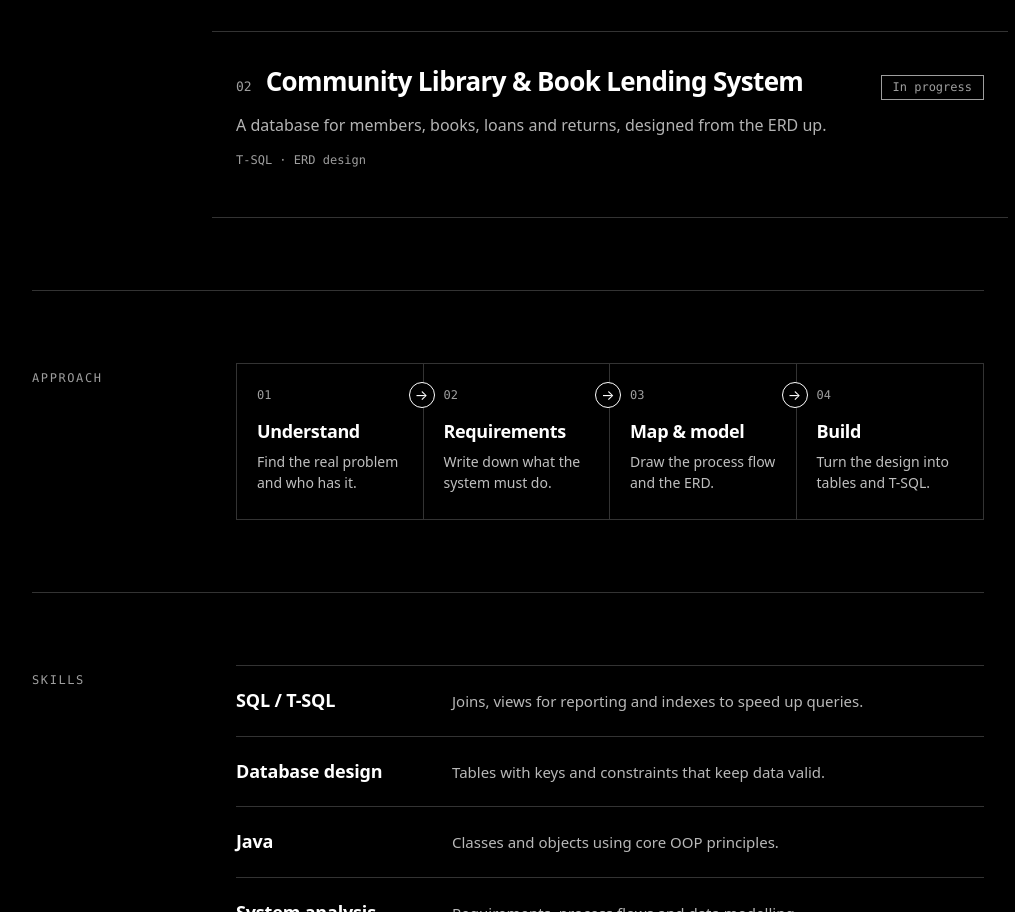
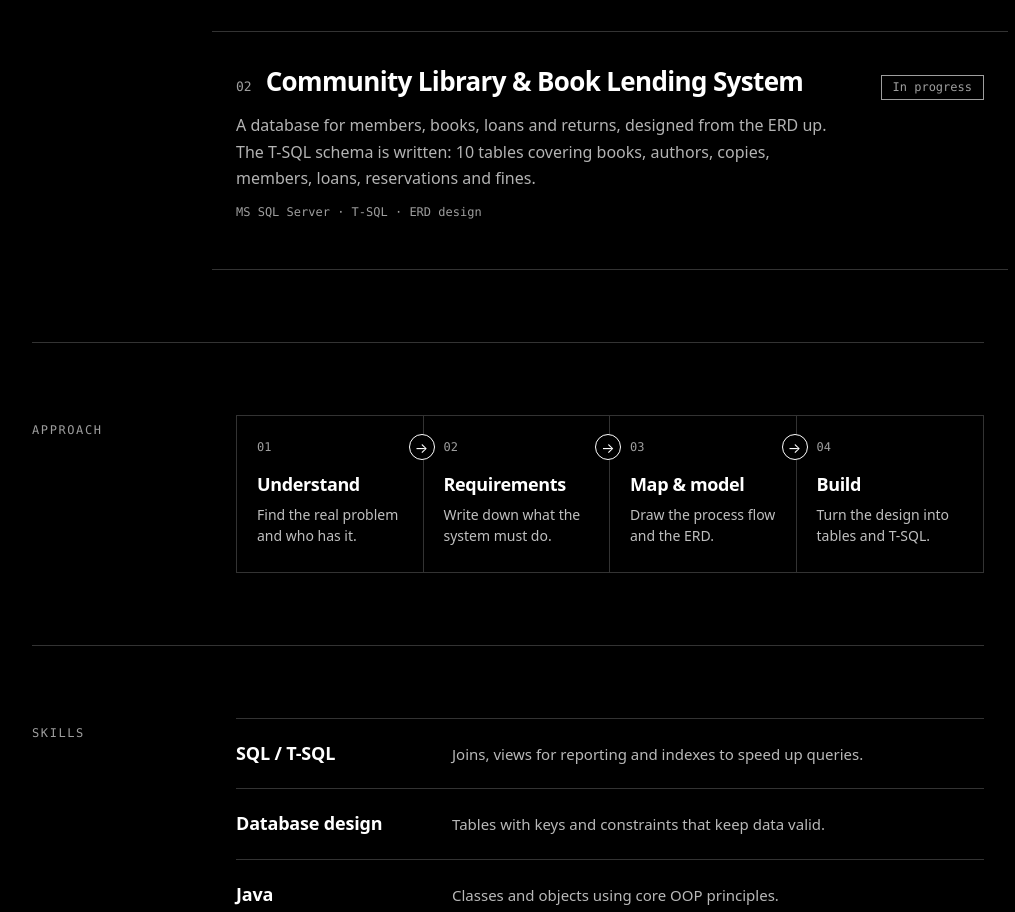
Before and after one commit to rabogale-matjokotja/rabogale-matjokotja.github.io, a plain HTML site: page index.html in a window 1280 px wide. Shown: the part 1752-2664 px from the top of the page, without its empty margins (132-1147 px from the left). Drawn offline with Linux system fonts and the light colour scheme; no server answers.

Commit message:
Add files via upload

```diff
--- a/index.html
+++ b/index.html
@@ -582,8 +582,8 @@
             <h3><span class="n">02</span>Community Library &amp; Book Lending System</h3>
             <span class="status soft">In progress</span>
           </div>
-          <p class="sub">A database for members, books, loans and returns, designed from the ERD up.</p>
-          <p class="techs">T-SQL &middot; ERD design</p>
+          <p class="sub">A database for members, books, loans and returns, designed from the ERD up. The T-SQL schema is written: 10 tables covering books, authors, copies, members, loans, reservations and fines.</p>
+          <p class="techs">MS SQL Server &middot; T-SQL &middot; ERD design</p>
         </article>
 
       </div>
```
